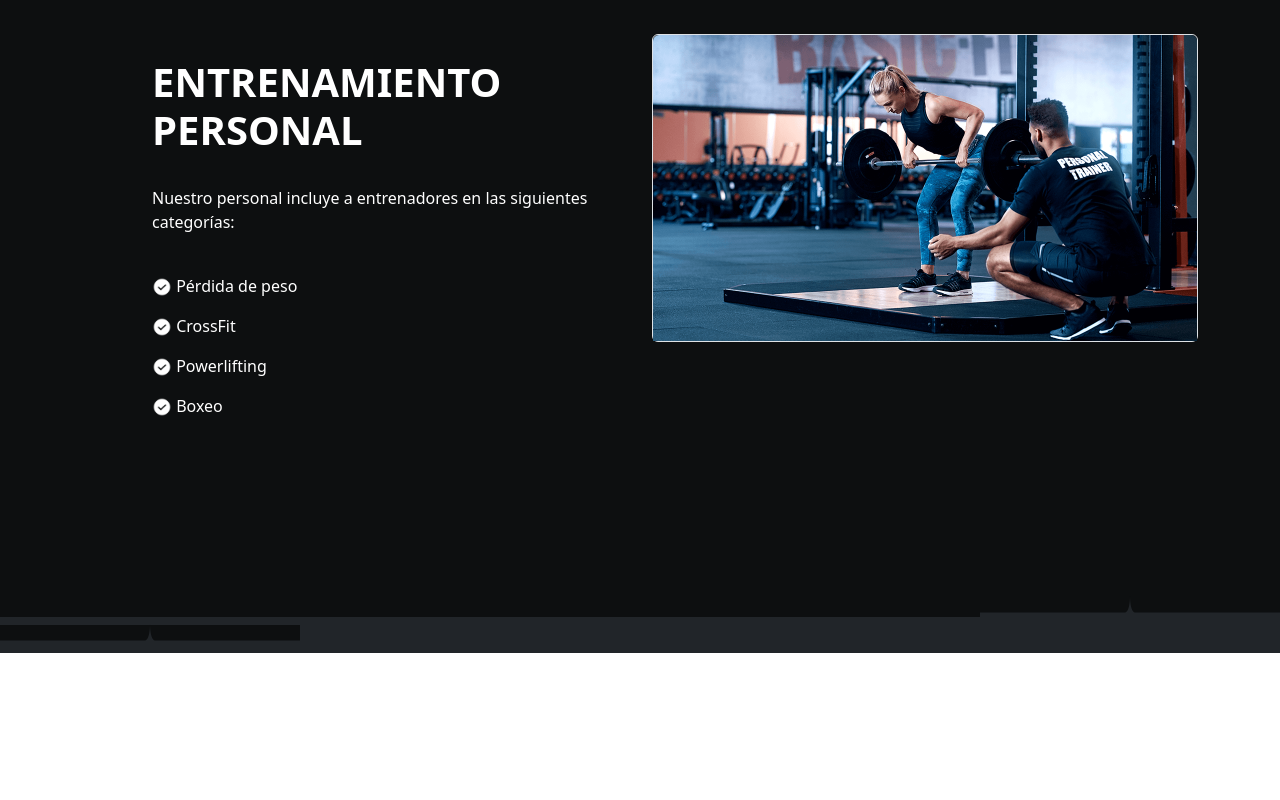
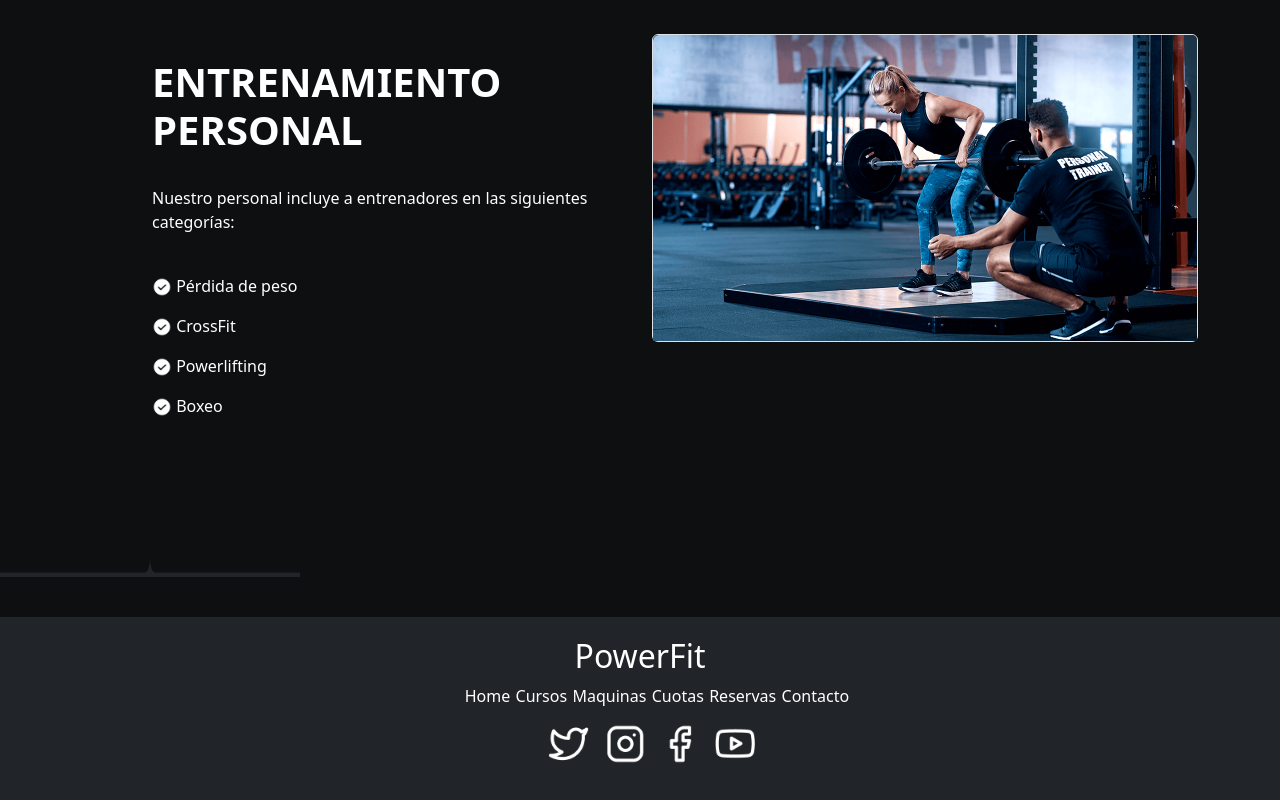
Before and after one commit to S4nchzz/GymPowerFit-DESIN, a website: page index.html in a window 1280 px wide. Shown: the part 2317-3117 px from the top of the page. Before the commit the page ends 2970 px from the top, so only its background shows below. Drawn offline with nearby package versions, Linux system fonts and the light colour scheme.

Commit message:
añadido footer. está descentrado pero puedo vivir con ello por ahora

```diff
--- a/index.html
+++ b/index.html
@@ -6,6 +6,7 @@
     <meta name="viewport" content="width=device-width, initial-scale=1.0">
     <title>PowerFit</title>
     <link rel="stylesheet" href="node_modules/bootstrap/dist/css/bootstrap.min.css">
+    <script src="node_modules/bootstrap/dist/js/bootstrap.bundle.min.js"></script>
 </head>
 
 <style>
@@ -50,6 +51,8 @@
     .img-footer {
 
         transform: rotate(180deg);
+        position:relative;
+        top: -170px;
 
     }
 
@@ -58,6 +61,35 @@
         text-align: left;
         margin-left: 70px;
 
+    }
+
+    footer {
+        color: white;
+        padding: 1%;
+    }
+
+    .footerTitle,
+    .horizontalMenuList,
+    .socialNetworks {
+        display: flex;
+        justify-content: center;
+    }
+
+    .footerTitle {
+        font-size: 200%;
+    }
+
+    .horizontalMenuList li,
+    .socialNetworks li {
+        list-style-type: none;
+        padding-left: 1%;
+        padding-right: .5%;
+        cursor: pointer;
+    }
+
+    .horizontalMenuList li:hover {
+        transition: ease-in-out 0.5s;
+        color: rgb(209, 209, 209);
     }
 </style>
 
@@ -105,8 +137,7 @@
                 <div class="col-md-4 col-sm-6 col-xs-12" style="margin-bottom: 15px;">
                     <div class="border rounded">
                         <div class="image-container">
-                            <img src="src/assets_index/Rectangle-34-1-1024x615.jpg" class="img-fluid rounded"
-                                alt="" />
+                            <img src="src/assets_index/Rectangle-34-1-1024x615.jpg" class="img-fluid rounded" alt="" />
                             <div class="overlay-text">
                                 <h2>SESIONES EN GRUPO</h2>
                             </div>
@@ -213,11 +244,27 @@
 
         </div>
 
-    </div>
-    <div class="bg-darker-div img-footer"><img src="src/assets_index/split.svg" /></div>
-    </div>
-    <nav class="navbar navbar-expand-sm bg-dark navbar-dark">
-        <div class="bg-darker-div img-footer"><img src="src/assets_index/split.svg" /></div>
+    </div><div class="bg-darker-div"><img src="src/assets_index/split.svg" class="img-footer"/></div>
+
+    <nav class="navbar navbar-expand-sm bg-dark navbar-dark justify-content-center">
+
+        <footer>
+            <h6 class="footerTitle">PowerFit</h6>
+            <ul class="horizontalMenuList">
+                <li>Home</li>
+                <li>Cursos</li>
+                <li>Maquinas</li>
+                <li>Cuotas</li>
+                <li>Reservas</li>
+                <li>Contacto</li>
+            </ul>
+            <ul class="socialNetworks">
+                <li><img src="./src/img/socialNetworks/Ptwitter.png" width="80%"></li>
+                <li><img src="./src/img/socialNetworks/Pinstagram.png" width="80%"></li>
+                <li><img src="./src/img/socialNetworks/Pfacebook.png" width="80%"></li>
+                <li><img src="./src/img/socialNetworks/Pyoutube.png" width="80%"></li>
+            </ul>
+        </footer>
     </nav>
 
 </body>
```
Also changed, not shown: src/img/socialNetworks/Pfacebook.png (added), src/img/socialNetworks/Pinstagram.png (added), src/img/socialNetworks/Ptwitter.png (added), src/img/socialNetworks/Pyoutube.png (added).
